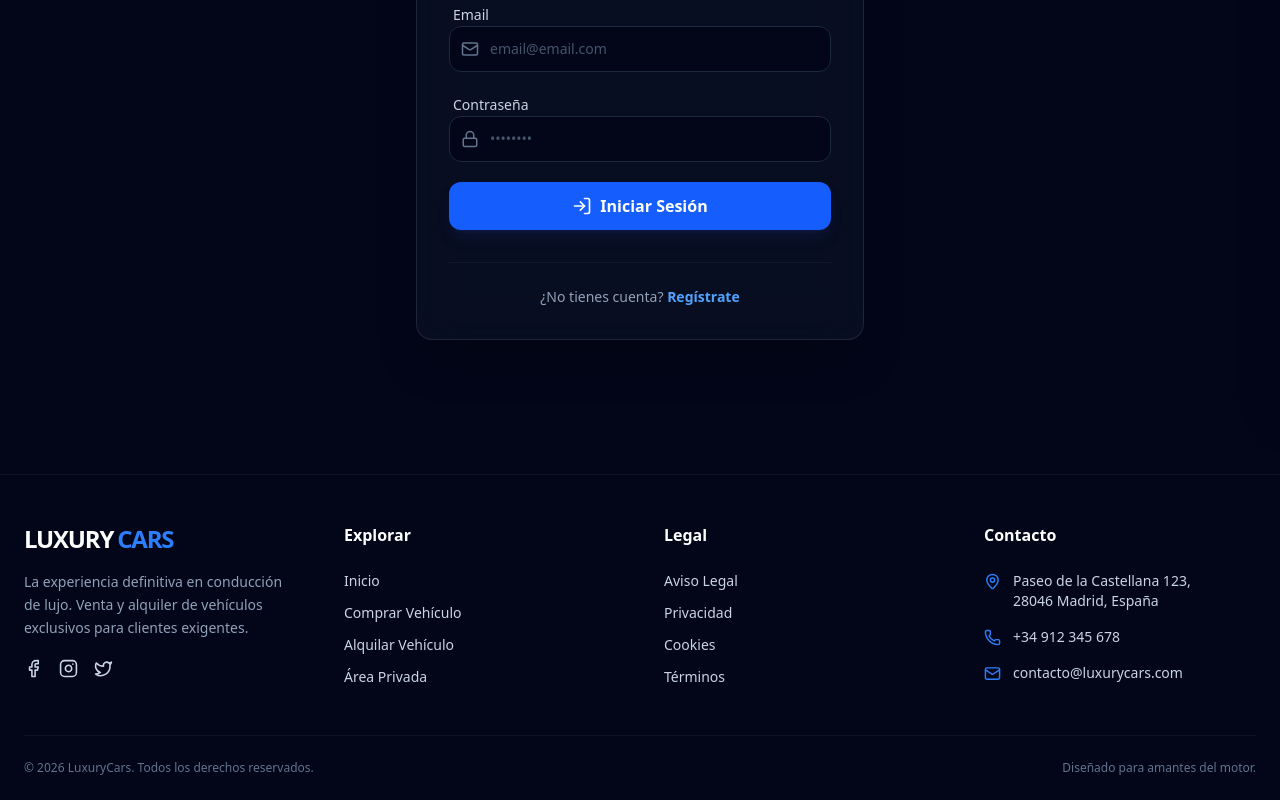
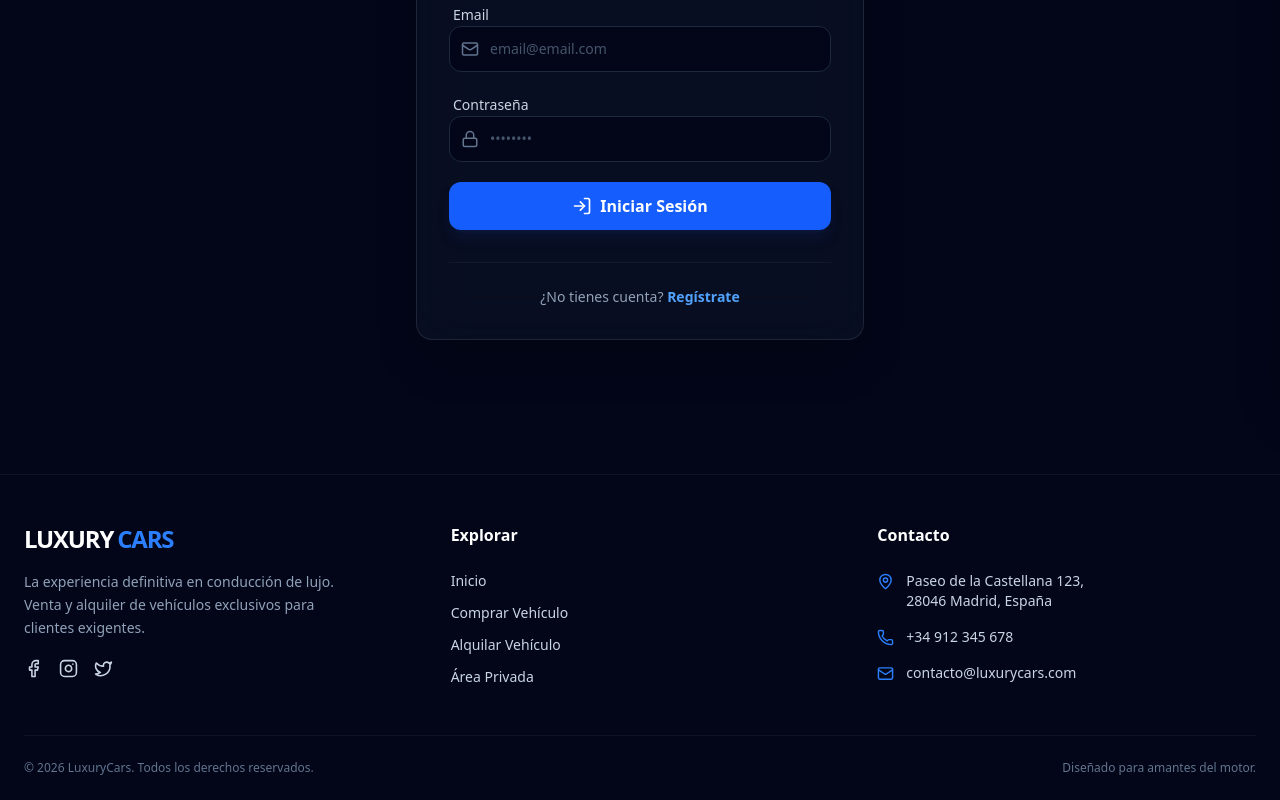
Before and after one commit to sergioramirezmoron/ProyectoFinGrado, a React app in the folder frontend/: page /login in a window 1280 px wide. Shown: the part 406-1206 px from the top of the page. Built offline with nearby package versions, Linux system fonts and the light colour scheme; the HTML template or start-up script is replaced by a standard one.

Commit message:
fix: updated some comments

```diff
--- a/frontend/src/components/public/Filter.tsx
+++ b/frontend/src/components/public/Filter.tsx
@@ -1,23 +1,5 @@
 import { Filter as FilterIcon } from "lucide-react";
-import type { SelectOption } from "../../types/vehicle";
-import type { FilterState } from "../../types/filters";
-
-interface FilterProps {
-  filters: FilterState;
-  onChange: (
-    e: React.ChangeEvent<HTMLInputElement | HTMLSelectElement>,
-  ) => void;
-  onClear: () => void;
-  options: {
-    brands: SelectOption[];
-    fuels: SelectOption[];
-    transmissions: SelectOption[];
-    provinces: SelectOption[];
-    colors: SelectOption[];
-    bodyTypes: SelectOption[];
-  };
-  mode: "SALE" | "RENT";
-}
+import type { FilterProps } from "../../types/filters";
 
 const VehicleFilter = ({
   filters,
@@ -60,7 +42,6 @@ const VehicleFilter = ({
             </div>
           )}
 
-          {/* MARCA */}
           <div>
             <label className="text-sm font-semibold text-gray-700 mb-2 block">
               Marca
@@ -80,7 +61,6 @@ const VehicleFilter = ({
             </select>
           </div>
 
-          {/* PROVINCIA */}
           <div>
             <label className="text-sm font-semibold text-gray-700 mb-2 block">
               Provincia
@@ -100,7 +80,6 @@ const VehicleFilter = ({
             </select>
           </div>
 
-          {/* PRECIO */}
           <div>
             <label className="text-sm font-semibold text-gray-700 mb-2 block">
               {mode === "RENT" ? "Precio / Día (€)" : "Precio Total (€)"}
@@ -125,7 +104,6 @@ const VehicleFilter = ({
             </div>
           </div>
 
-          {/* COMBUSTIBLE */}
           <div>
             <label className="text-sm font-semibold text-gray-700 mb-2 block">
               Combustible
@@ -144,8 +122,6 @@ const VehicleFilter = ({
               ))}
             </select>
           </div>
-
-          {/* Agrega aquí el resto de campos (Color, Carrocería, Transmisión) siguiendo el mismo patrón */}
         </div>
       </div>
     </aside>
--- a/frontend/src/components/ui/Footer.tsx
+++ b/frontend/src/components/ui/Footer.tsx
@@ -8,10 +8,8 @@ const Footer = () => {
     <footer className="bg-slate-950 text-slate-300 pt-12 pb-6 border-t border-white/5">
       <div className="max-w-7xl mx-auto px-4 sm:px-6">
 
-        {/* Grid principal */}
-        <div className="grid grid-cols-2 sm:grid-cols-2 md:grid-cols-4 gap-8 sm:gap-10 md:gap-12 mb-10 sm:mb-12">
+        <div className="grid grid-cols-2 sm:grid-cols-2 md:grid-cols-3 gap-8 sm:gap-10 md:gap-12 mb-10 sm:mb-12">
 
-          {/* Brand — ocupa las 2 columnas en móvil */}
           <div className="col-span-2 sm:col-span-2 md:col-span-1 space-y-4">
             <Link
               to="/"
@@ -36,7 +34,6 @@ const Footer = () => {
             </div>
           </div>
 
-          {/* Explorar */}
           <div>
             <h3 className="text-white font-bold mb-4 sm:mb-6 text-sm sm:text-base">Explorar</h3>
             <ul className="space-y-2 sm:space-y-3 text-sm">
@@ -55,26 +52,6 @@ const Footer = () => {
             </ul>
           </div>
 
-          {/* Legal */}
-          <div>
-            <h3 className="text-white font-bold mb-4 sm:mb-6 text-sm sm:text-base">Legal</h3>
-            <ul className="space-y-2 sm:space-y-3 text-sm">
-              {[
-                { to: "/aviso-legal", label: "Aviso Legal" },
-                { to: "/privacidad", label: "Privacidad" },
-                { to: "/cookies", label: "Cookies" },
-                { to: "/condiciones", label: "Términos" },
-              ].map(({ to, label }) => (
-                <li key={to}>
-                  <Link to={to} className="hover:text-blue-400 transition-colors">
-                    {label}
-                  </Link>
-                </li>
-              ))}
-            </ul>
-          </div>
-
-          {/* Contacto — ocupa 2 columnas en móvil */}
           <div className="col-span-2 sm:col-span-1">
             <h3 className="text-white font-bold mb-4 sm:mb-6 text-sm sm:text-base">Contacto</h3>
             <ul className="space-y-3 sm:space-y-4 text-sm">
@@ -94,7 +71,6 @@ const Footer = () => {
           </div>
         </div>
 
-        {/* Bottom bar */}
         <div className="border-t border-white/5 pt-6 flex flex-col sm:flex-row justify-between items-center gap-2 text-xs text-slate-500">
           <p>&copy; {currentYear} LuxuryCars. Todos los derechos reservados.</p>
           <p>Diseñado para amantes del motor.</p>
--- a/frontend/src/components/ui/Header.tsx
+++ b/frontend/src/components/ui/Header.tsx
@@ -53,7 +53,6 @@ const Header = () => {
       <nav className="fixed top-0 w-full z-50 bg-slate-950/95 backdrop-blur-xl border-b border-white/10 text-white transition-all duration-300 shadow-lg shadow-black/20">
         <div className="max-w-7xl mx-auto px-4 sm:px-6 h-16 sm:h-20 flex items-center justify-between gap-4">
 
-          {/* Logo */}
           <Link
             to="/"
             className="text-lg sm:text-2xl font-bold tracking-tighter flex items-center gap-1 group shrink-0"
@@ -63,7 +62,6 @@ const Header = () => {
             <span className="text-blue-500 group-hover:text-white transition-colors duration-300">CARS</span>
           </Link>
 
-          {/* Desktop Navigation */}
           <div className="hidden lg:flex items-center space-x-1 text-sm font-medium tracking-wide flex-1 justify-center">
             <NavLink to="/" end className={navLinkClass}>INICIO</NavLink>
             <NavLink to="/venta" className={navLinkClass}>COMPRAR</NavLink>
@@ -108,7 +106,6 @@ const Header = () => {
             )}
           </div>
 
-          {/* Right Icons */}
           <div className="flex items-center gap-2 sm:gap-3 shrink-0">
             {isAuthenticated ? (
               <>
@@ -129,7 +126,6 @@ const Header = () => {
                   )}
                 </Link>
 
-                {/* Avatar / perfil — siempre visible */}
                 <button
                   onClick={() => setIsPanelOpen(true)}
                   className="flex items-center gap-2 sm:pl-3 sm:border-l sm:border-white/10 hover:opacity-80 transition-opacity cursor-pointer"
@@ -167,7 +163,6 @@ const Header = () => {
               </div>
             )}
 
-            {/* Mobile Menu Button */}
             <button
               className="lg:hidden p-2 text-slate-300 hover:text-white hover:bg-white/10 rounded-lg transition-colors"
               onClick={() => setIsMobileMenuOpen(!isMobileMenuOpen)}
@@ -177,7 +172,6 @@ const Header = () => {
           </div>
         </div>
 
-        {/* Mobile Menu Dropdown */}
         <div
           className={`lg:hidden absolute w-full bg-slate-900/98 backdrop-blur-xl border-b border-white/10 transition-all duration-300 ease-in-out ${
             isMobileMenuOpen
--- a/frontend/src/types/filters.ts
+++ b/frontend/src/types/filters.ts
@@ -1,3 +1,5 @@
+import type { SelectOption } from "./vehicle";
+
 export interface CatalogProps {
   mode: "SALE" | "RENT";
 }
@@ -15,3 +17,20 @@ export interface FilterState {
   bodyType: string;
   status: string;
 }
+
+export interface FilterProps {
+  filters: FilterState;
+  onChange: (
+    e: React.ChangeEvent<HTMLInputElement | HTMLSelectElement>,
+  ) => void;
+  onClear: () => void;
+  options: {
+    brands: SelectOption[];
+    fuels: SelectOption[];
+    transmissions: SelectOption[];
+    provinces: SelectOption[];
+    colors: SelectOption[];
+    bodyTypes: SelectOption[];
+  };
+  mode: "SALE" | "RENT";
+}
--- a/frontend/src/types/vehicle.ts
+++ b/frontend/src/types/vehicle.ts
@@ -91,3 +91,6 @@ export interface Vehicle {
   createdAt: string;
   updatedAt?: string;
 }
+export interface VehicleCardProps {
+  vehicle: Vehicle;
+}
```
Also changed, not shown: frontend/src/components/public/VehicleCard.tsx (+1 -10 lines), frontend/src/context/FavoriteContext.tsx (line endings or trailing spaces).
